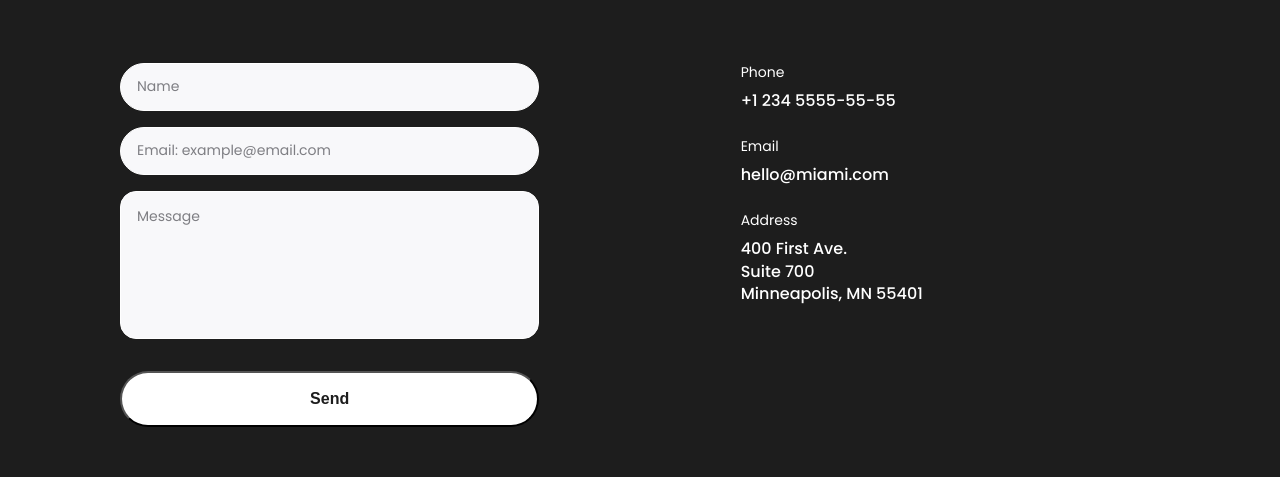
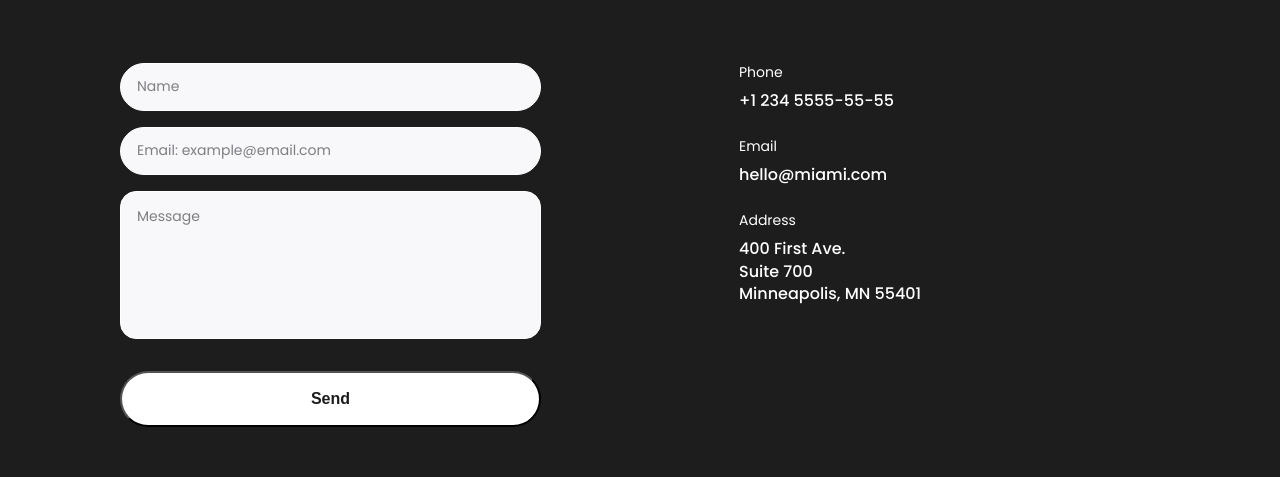
Before and after one commit to anna-agerone/my-bike-landing, a website built with Parcel: page src/index.html in a window 1280 px wide. Shown: the part 3895-4372 px from the top of the page. Built offline with nearby package versions, Linux system fonts and the light colour scheme; files whose address does not match are found by name.

Commit message:
fix contacts layout

```diff
--- a/src/styles/blocks/contacts.scss
+++ b/src/styles/blocks/contacts.scss
@@ -1,17 +1,33 @@
 .contacts__continer {
-  @include page-grid;
+  display: flex;
+  flex-direction: column;
+justify-content: center;
+  gap: 48px;
+  width: 100%;
+
+  @include on-tablet {
+    flex-direction: row;
+    gap: 24px;
+  }
+
+  @include on-desktop {
+    gap: 198px;
+    justify-content: center;
+  }
 }
 
 .contacts__form {
-  grid-column: 1 / -1;
-  min-width: 288px;
+  min-width: 280px;
+  width: 100%;
+  align-self: center;
 
   @include on-tablet {
-    grid-column: 1 / -4;
+min-width: 288px;
+width: 50%;
   }
 
   @include on-desktop {
-    grid-column: 1 / -8;
+min-width: 411px;
   }
 }
 
@@ -159,20 +175,18 @@ select:-webkit-autofill:focus {
   display: flex;
   flex-direction: column;
   gap: 24px;
+  width: 50%;
 
   margin-top: 48px;
 
-  grid-column: 1 / -1;
 
   @include on-tablet {
     margin-top: 0;
-    grid-column: 4 / 5;
     text-wrap: nowrap;
   }
 
   @include on-desktop {
     margin-top: 0;
-    grid-column: 8 / 10;
   }
 
   &--phone {
--- a/src/styles/blocks/details.scss
+++ b/src/styles/blocks/details.scss
@@ -97,7 +97,9 @@
 
   &__explore {
     grid-column: 1 / -1;
-
+    outline: none;
+    border: none;
+    box-shadow: none;
     font-size: 16px;
     font-weight: 700;
     line-height: 27px;
--- a/src/styles/blocks/main.scss
+++ b/src/styles/blocks/main.scss
@@ -2,17 +2,19 @@
   background-color: $bacground-color;
 
   &__content {
-    display: grid;
-    row-gap: 92px;
+    display: flex;
+    flex-direction: column;
+    gap: 92px;
     padding-block: 92px;
+    width: 100%;
 
     @include on-tablet {
-      row-gap: 120px;
+      gap: 120px;
       padding-block: 120px;
     }
 
     @include on-desktop {
-      row-gap: 144px;
+      gap: 144px;
       padding-block: 144px;
     }
   }
```
